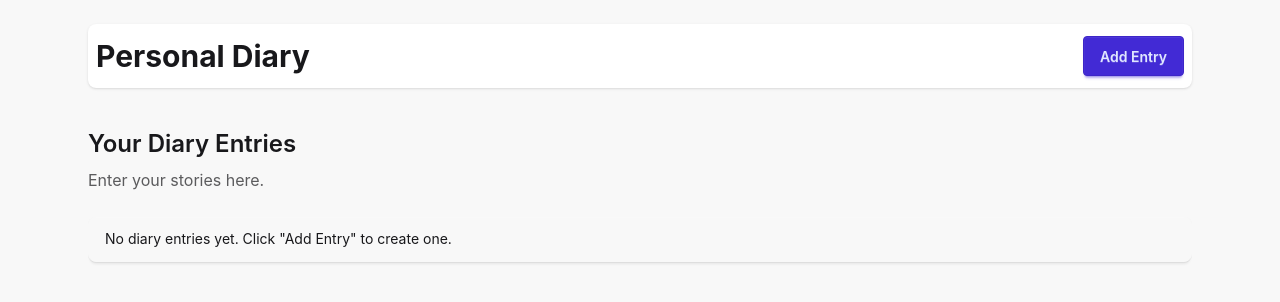
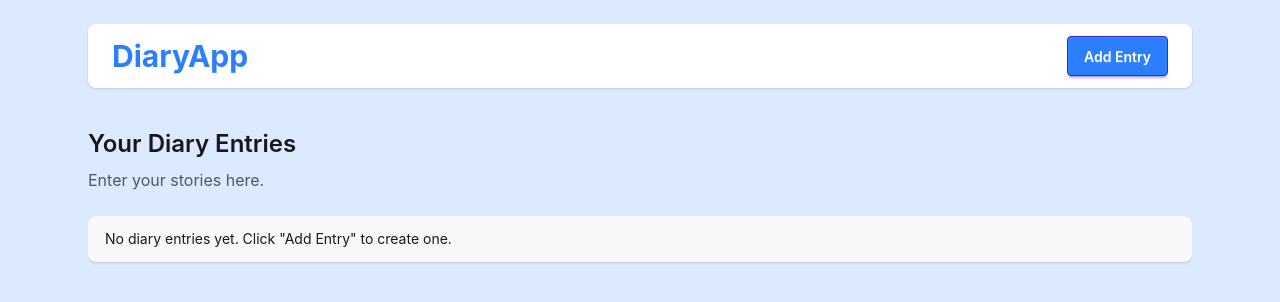
Before and after one commit to Shayf31/personal-diary, a React (Vite) app: page / in a window 1280 px wide. Shown: the top 302 px of the page. Built offline with nearby package versions, Linux system fonts and the light colour scheme.

Commit message:
updated UI color and background + added placeholders

```diff
--- a/src/App.jsx
+++ b/src/App.jsx
@@ -65,7 +65,7 @@ for (let entry of entries) {
 
 
   return (
-    <div className="min-h-screen bg-base-200">
+    <div className="min-h-screen bg-base-200 bg-blue-100">
       <div className="max-w-6xl mx-auto p-6">
 
       {/* Pass function into Header component */}
--- a/src/components/AddEntryModal.jsx
+++ b/src/components/AddEntryModal.jsx
@@ -128,7 +128,7 @@ const AddEntryModal = ({ onClose, onAddEntry }) => {
               Cancel
             </button>
 
-            <button type="submit" className="btn btn-primary">
+            <button type="submit" className="btn btn-primary bg-blue-500 hover:bg-blue-400">
               Save Entry
             </button>
           </div>
--- a/src/components/Header.jsx
+++ b/src/components/Header.jsx
@@ -8,10 +8,10 @@
 // -> function that opens the Add Entry modal
 const Header = ({ onAddEntryClick }) => {
  return (
-   <header className="navbar bg-base-100 rounded-box shadow mb-10">
+   <header className="navbar bg-base-100 rounded-box shadow mb-10 px-6">
      <div className="flex-1">
-       <h1 className="text-3xl font-bold">
-         Personal Diary
+       <h1 className="text-3xl font-bold text-blue-500">
+         DiaryApp
        </h1>
      </div>
 
@@ -23,7 +23,7 @@ const Header = ({ onAddEntryClick }) => {
          // showAddModal becomes true
          // AddEntryModal appears
          onClick={onAddEntryClick}
-         className="btn btn-primary"
+         className="btn btn-primary bg-blue-500 hover:bg-blue-400 text-white"
        >
          Add Entry
        </button>
```
